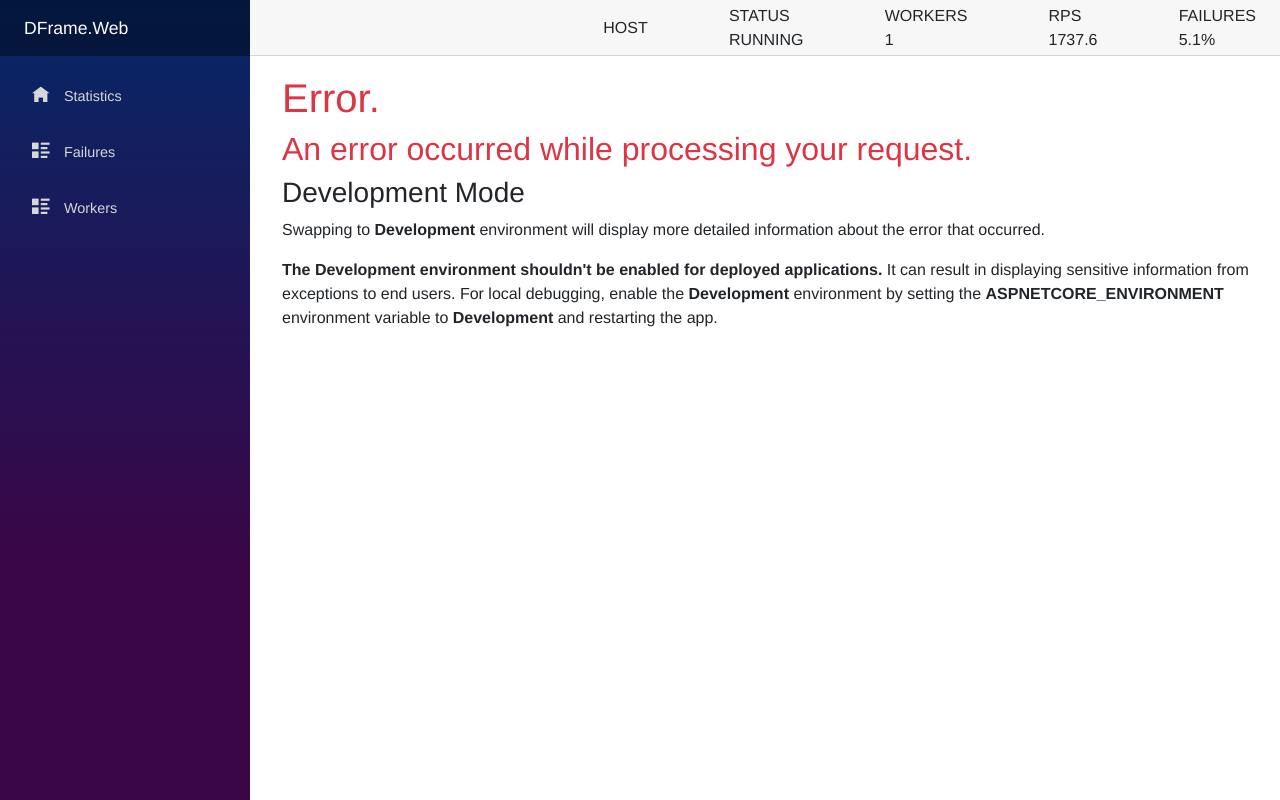
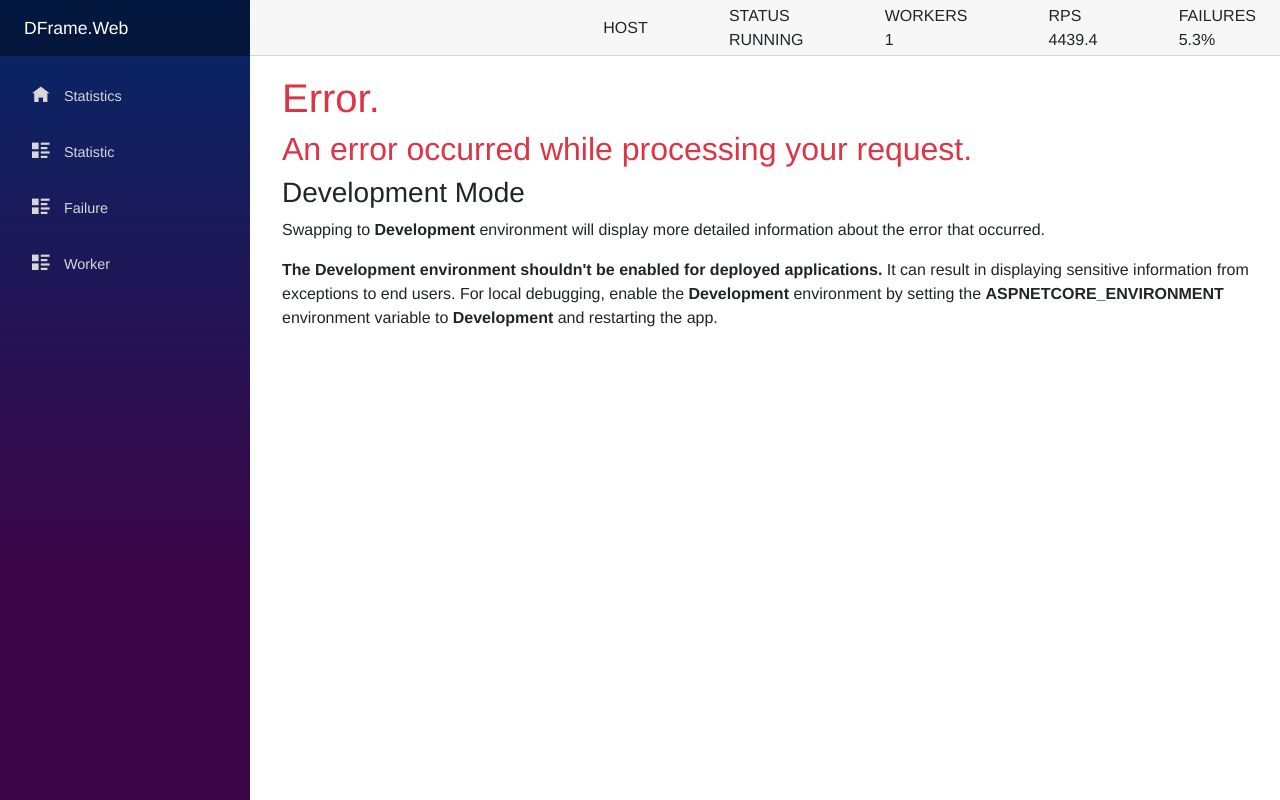
Before and after one commit to net2151/DFrame-.NET-Framework, an ASP.NET Core app: page /error in a window 1280 px wide. Run offline with ASP.NET Core 8, Linux system fonts and the light colour scheme.

Commit message:
chore: move dir

```diff
--- a/DFrame.Web/Pages/Failures.razor
+++ b/DFrame.Web/Pages/Failure/Index.razor
@@ -1,9 +1,9 @@
-@page "/failures"
+@page "/failure"
 
 @using DFrame.Web.Data
 @inject IStatisticsService StatisticsService
 
-<h1>Failures</h1>
+<h1>Failure</h1>
 
 <div>
     @if (failures == null)
--- a/DFrame.Web/Pages/Workers.razor
+++ b/DFrame.Web/Pages/Worker/Index.razor
@@ -1,9 +1,9 @@
-@page "/workers"
+@page "/worker"
 
 @using DFrame.Web.Data
 @inject IWorkersService WorkersService
 
-<h1>Failures</h1>
+<h1>Worker</h1>
 
 <div>
     @if (workers == null)
--- a/DFrame.Web/Shared/NavMenu.razor
+++ b/DFrame.Web/Shared/NavMenu.razor
@@ -13,13 +13,18 @@
             </NavLink>
         </li>
         <li class="nav-item px-3">
-            <NavLink class="nav-link" href="failures">
-                <span class="oi oi-list-rich" aria-hidden="true"></span> Failures
+            <NavLink class="nav-link" href="statistic">
+                <span class="oi oi-list-rich" aria-hidden="true"></span> Statistic
             </NavLink>
         </li>
         <li class="nav-item px-3">
-            <NavLink class="nav-link" href="workers">
-                <span class="oi oi-list-rich" aria-hidden="true"></span> Workers
+            <NavLink class="nav-link" href="failure">
+                <span class="oi oi-list-rich" aria-hidden="true"></span> Failure
+            </NavLink>
+        </li>
+        <li class="nav-item px-3">
+            <NavLink class="nav-link" href="worker">
+                <span class="oi oi-list-rich" aria-hidden="true"></span> Worker
             </NavLink>
         </li>
     </ul>
--- a/DFrame.Web/Shared/SurveyPrompt.razor
+++ /dev/null
@@ -1,16 +0,0 @@
-<div class="alert alert-secondary mt-4" role="alert">
-    <span class="oi oi-pencil mr-2" aria-hidden="true"></span>
-    <strong>@Title</strong>
-
-    <span class="text-nowrap">
-        Please take our
-        <a target="_blank" class="font-weight-bold" href="https://go.microsoft.com/fwlink/?linkid=2112271">brief survey</a>
-    </span>
-    and tell us what you think.
-</div>
-
-@code {
-    // Demonstrates how a parent component can supply parameters
-    [Parameter]
-    public string Title { get; set; }
-}
--- a/DFrame.Web/Startup.cs
+++ b/DFrame.Web/Startup.cs
@@ -27,6 +27,7 @@
         {
             services.AddRazorPages();
             services.AddServerSideBlazor();
+
             services.AddSingleton<IStatisticsService, StatisticsMockService>();
             services.AddSingleton<IWorkersService, WorkerMockService>();
             services.AddSingleton<ISummaryService, SummaryMockService>();
```
Also changed, not shown: DFrame.Web/Pages/Index.razor (+2 -79 lines), DFrame.Web/Pages/Statistic/Index.razor (added, +82 -0 lines).
